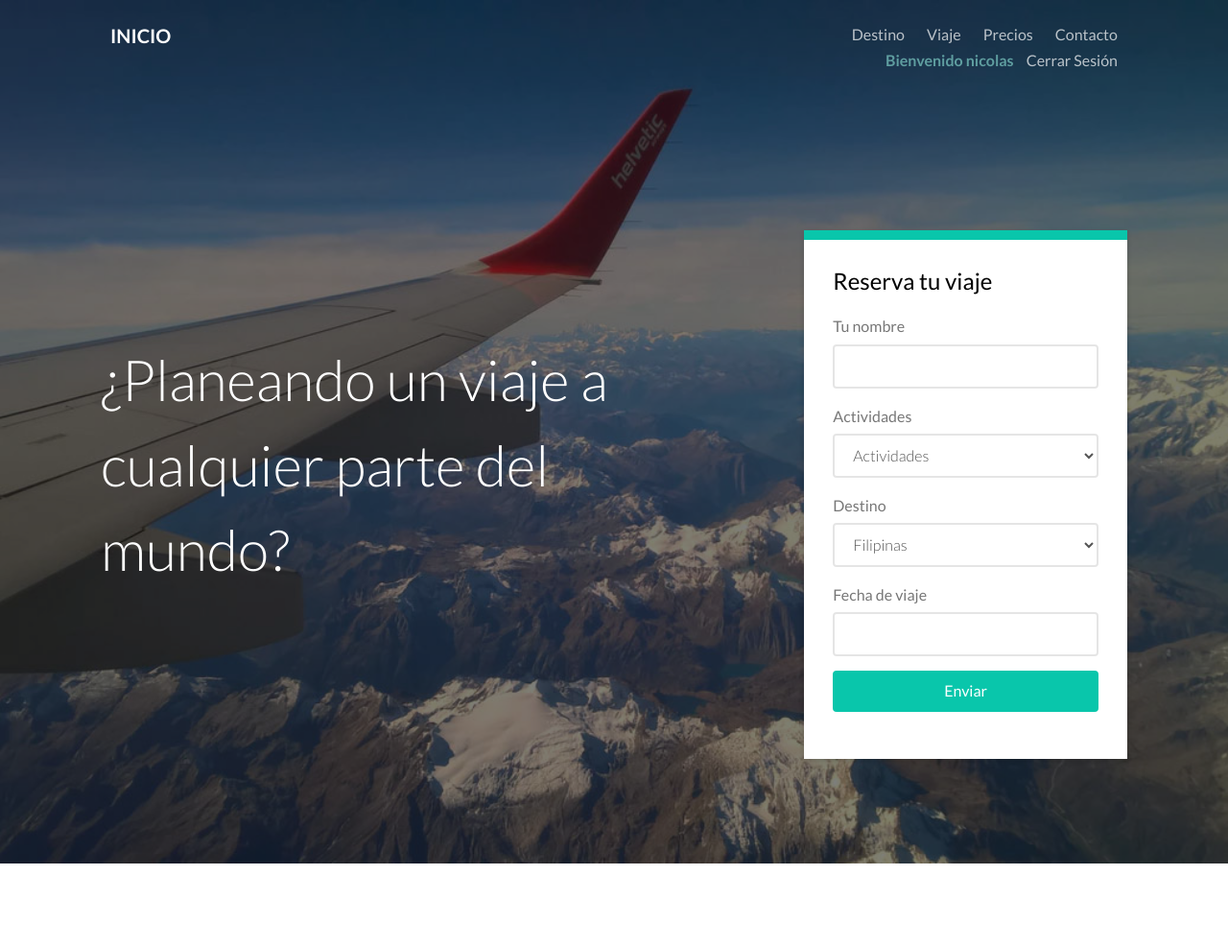
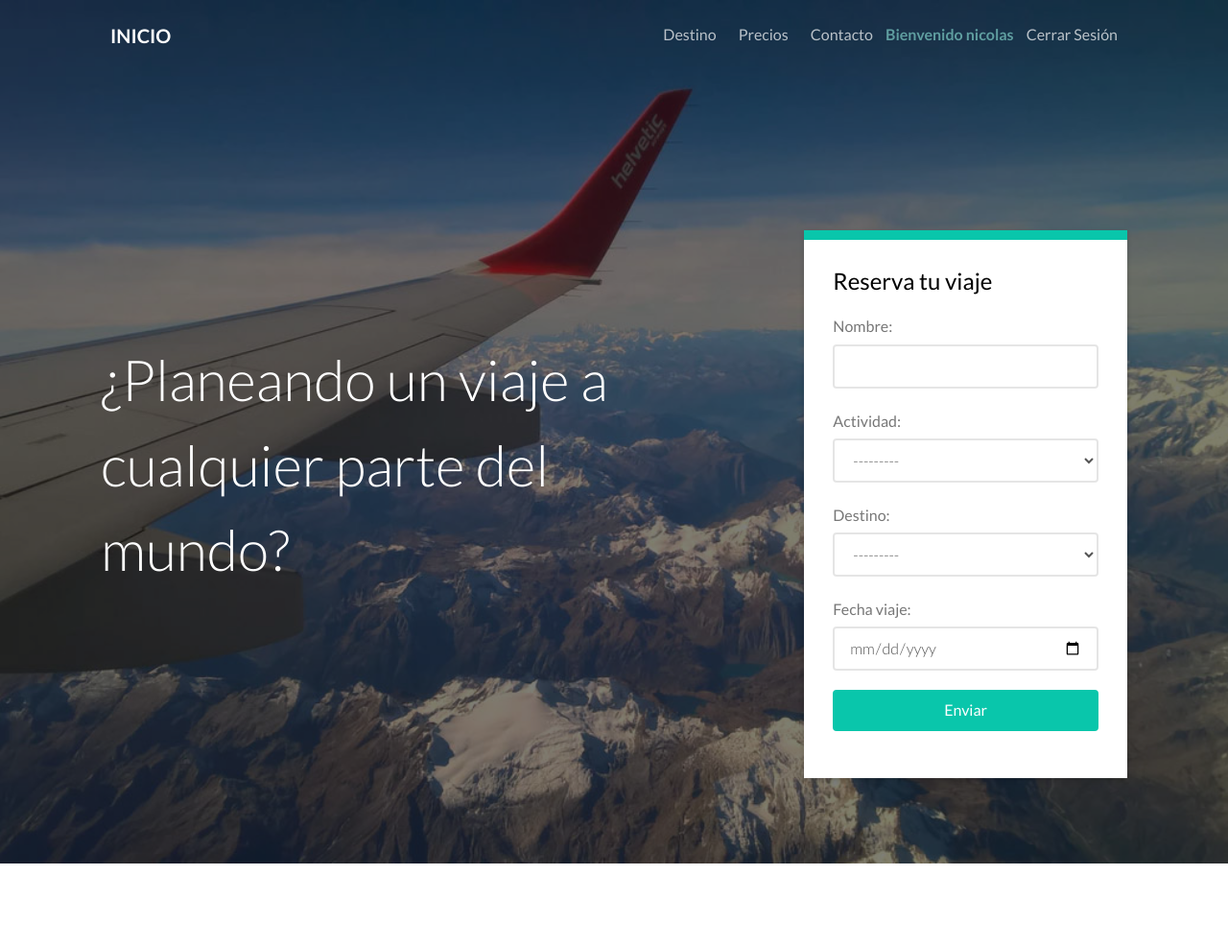
Before and after one commit to Dolapelao/Trabajo_Github, a Django app: page / in a window 1280 px wide. Shown: the top 986 px of the page at 96% size. Run offline with Django 5.2, Linux system fonts and the light colour scheme; a user stored in the database is signed in; data comes from the database, SQL or seed files in the repository; both versions use the stored data as it was after the commit; some libraries are stand-ins or nearby versions; some web fonts are replaced.

Commit message:
chore: Update form input type for fecha_viaje in ReservaForm

```diff
--- a/app/forms.py
+++ b/app/forms.py
@@ -11,7 +11,7 @@
             'nombre': forms.TextInput(attrs={'class': 'form-control'}),
             'actividad': forms.Select(attrs={'class': 'form-control'}),
             'destino': forms.Select(attrs={'class': 'form-control'}),
-            'fecha_viaje': forms.DateInput(attrs={'class': 'form-control'}),
+            'fecha_viaje': forms.DateInput(attrs={'class': 'form-control', 'type': 'date'}),
         }
 
 class ContactForm(ModelForm):
--- a/app/templates/app/base.html
+++ b/app/templates/app/base.html
@@ -66,22 +66,10 @@
 				<div class="col-xs-8 text-right menu-1">
 					<ul>
 						<li><a href="{% url 'destination' %}">Destino</a></li>
-						<li class="has-dropdown">
-							<a href="#">Viaje</a>
-							<ul class="dropdown">
-								<li><a href="#">Europa</a></li>
-								<li><a href="#">Asia</a></li>
-								<li><a href="#">América</a></li>
-								<li><a href="#">Canadá</a></li>
-							</ul>
-						</li>
 						<li><a href="{% url 'pricing' %}">Precios</a></li>
 						<li><a href="{% url 'contact' %}">Contacto</a></li>
-						<div class="session">
 							<li style="font-weight: bold; color: cadetblue;">Bienvenido {{ user.username }}</li>
 							<li style="color: red;"><a href="{% url 'logout' %}">Cerrar Sesión</a></li>
-						</div>
-
 					</ul>
 				</div>
 			</div>
--- a/app/templates/app/index.html
+++ b/app/templates/app/index.html
@@ -23,43 +23,9 @@
 								<div class="tab-content">
 									<div class="tab-content-inner active" data-content="signup">
 										<h3>Reserva tu viaje</h3>
-										<form action="#">
-											<div class="row form-group">
-												<div class="col-md-12">
-													<label for="fullname">Tu nombre</label>
-													<input type="text" id="fullname" class="form-control">
-												</div>
-											</div>
-											<div class="row form-group">
-												<div class="col-md-12">
-													<label for="activities">Actividades</label>
-													<select name="#" id="activities" class="form-control">
-														<option value="">Actividades</option>
-														<option value="">Senderismo</option>
-														<option value="">Espeleología</option>
-														<option value="">Natación</option>
-													</select>
-												</div>
-											</div>
-											<div class="row form-group">
-												<div class="col-md-12">
-													<label for="destination">Destino</label>
-													<select name="#" id="destination" class="form-control">
-														<option value="">Filipinas</option>
-														<option value="">EE.UU.</option>
-														<option value="">Australia</option>
-														<option value="">Singapur</option>
-													</select>
-												</div>
-											</div>
-
-											<div class="row form-group">
-												<div class="col-md-12">
-													<label for="date-start">Fecha de viaje</label>
-													<input type="text" id="date-start" class="form-control">
-												</div>
-											</div>
-
+										<form method="POST">
+											{% csrf_token %}
+											{{ reservaForm.as_p }}
 											<div class="row form-group">
 												<div class="col-md-12">
 													<input type="submit" class="btn btn-primary btn-block" value="Enviar">
@@ -67,8 +33,6 @@
 											</div>
 										</form>
 									</div>
-
-
 								</div>
 							</div>
 						</div>
--- a/app/views.py
+++ b/app/views.py
@@ -24,6 +24,7 @@
     contactForm = ContactForm()
     if request.method == 'POST':
         form = ContactForm(request.POST)
+
         if form.is_valid():
             form.save()
     else:
--- /dev/null
+++ b/requirements.txt
@@ -0,0 +1 @@
+django
```
Also changed, not shown: db.sqlite3.
